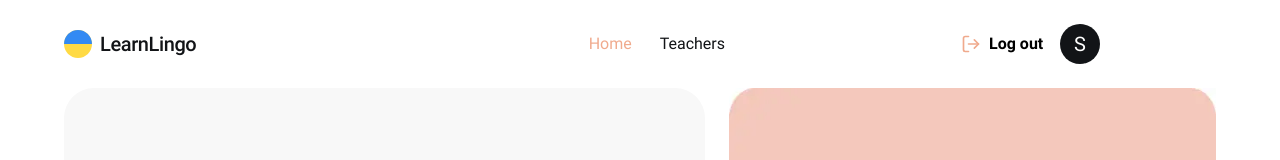
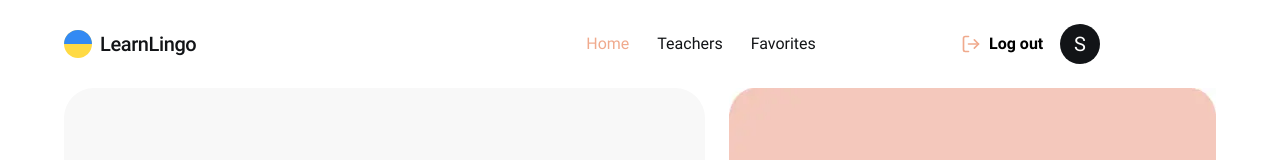
Before and after one commit to MykhailoVobolis/learn-lingo, a React (Vite) app: page / in a window 1280 px wide. Shown: the top 160 px of the page. Built offline with nearby package versions, Linux system fonts and the light colour scheme; no server answers; sample sign-in values are in the browser's storage.

Commit message:
added private route

```diff
--- a/src/components/App/App.jsx
+++ b/src/components/App/App.jsx
@@ -1,8 +1,10 @@
 import { Route, Routes } from "react-router-dom";
-import Layout from "../Layout/Layout.jsx";
 import { lazy, useEffect, useState } from "react";
 import { useDispatch } from "react-redux";
 import { clearUser, setUser } from "../../redux/auth/slice.js";
+
+import Layout from "../Layout/Layout.jsx";
+import PrivateRoute from "../PrivateRoute/PrivateRoute";
 
 import { onAuthStateChanged } from "firebase/auth";
 import { auth } from "../../services/firebase.js";
@@ -11,6 +13,7 @@ import css from "./App.module.css";
 
 const HomePage = lazy(() => import("../../pages/HomePage/HomePage.jsx"));
 const TeachersPage = lazy(() => import("../../pages/TeachersPage/Teachers.jsx"));
+const FavoritesPage = lazy(() => import("../../pages/FavoritesPage/FavoritesPage.jsx"));
 const NotFoundPage = lazy(() => import("../../pages/NotFoundPage/NotFoundPage.jsx"));
 
 export default function App() {
@@ -43,6 +46,7 @@ export default function App() {
       <Routes>
         <Route path="/" element={<HomePage />} />
         <Route path="/teachers" element={<TeachersPage />} />
+        <Route path="/favorites" element={<PrivateRoute component={<FavoritesPage />} redirectTo="/" />} />
         <Route path="*" element={<NotFoundPage />} />
       </Routes>
     </Layout>
--- a/src/components/Navigation/Navigation.jsx
+++ b/src/components/Navigation/Navigation.jsx
@@ -1,6 +1,7 @@
 import clsx from "clsx";
-
 import { NavLink, Link } from "react-router-dom";
+import { useSelector } from "react-redux";
+import { selectIsLoggedIn } from "../../redux/auth/selectors.js";
 
 import css from "./Navigation.module.css";
 
@@ -9,6 +10,8 @@ const getNavLinkClass = ({ isActive }) => {
 };
 
 export default function Navigation() {
+  const isLoggedIn = useSelector(selectIsLoggedIn);
+
   return (
     <nav className={css.navigation}>
       <Link className={css.mainLogo} to="/">
@@ -26,6 +29,13 @@ export default function Navigation() {
             Teachers
           </NavLink>
         </li>
+        {isLoggedIn && (
+          <li>
+            <NavLink to="/favorites" className={getNavLinkClass}>
+              Favorites
+            </NavLink>
+          </li>
+        )}
       </ul>
     </nav>
   );
--- a/src/components/Navigation/Navigation.module.css
+++ b/src/components/Navigation/Navigation.module.css
@@ -5,9 +5,10 @@
 }
 
 .navigation {
-  width: 661px;
+  /* width: 755px; */
   display: flex;
-  justify-content: space-between;
+  /* justify-content: space-between; */
+  gap: 390px;
   align-items: center;
 }
 
--- /dev/null
+++ b/src/components/PrivateRoute/PrivateRoute.jsx
@@ -0,0 +1,9 @@
+import { useSelector } from "react-redux";
+import { selectIsLoggedIn } from "../../redux/auth/selectors.js";
+import { Navigate } from "react-router-dom";
+
+export default function PrivateRoute({ component, redirectTo }) {
+  const isLoggedIn = useSelector(selectIsLoggedIn);
+
+  return isLoggedIn ? component : <Navigate to={redirectTo} />;
+}
--- /dev/null
+++ b/src/pages/FavoritesPage/FavoritesPage.jsx
@@ -0,0 +1,5 @@
+import css from "./FavoritesPage.module.css";
+
+export default function FavoritesPage() {
+  return <h1>Favorites Page</h1>;
+}
```
Also changed, not shown: src/pages/FavoritesPage/FavoritesPage.module.css (added).
